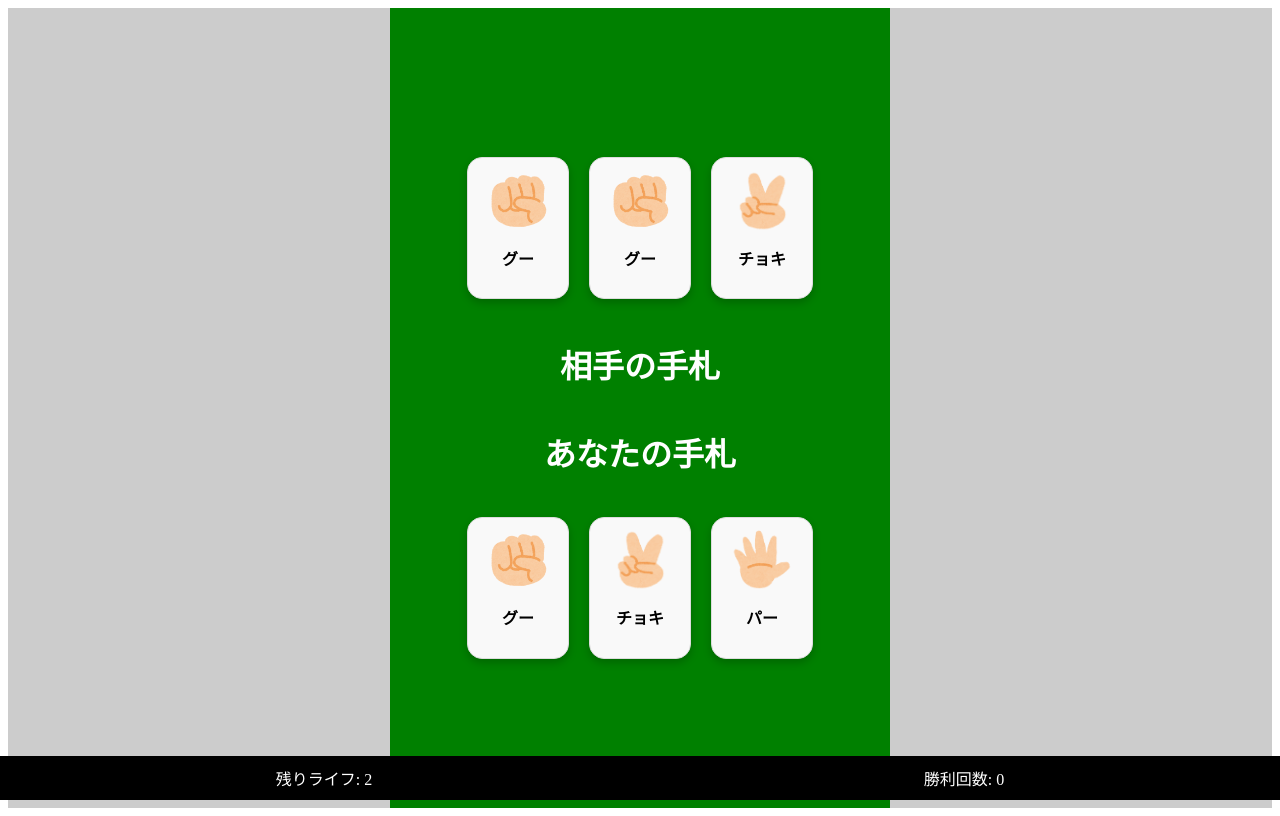
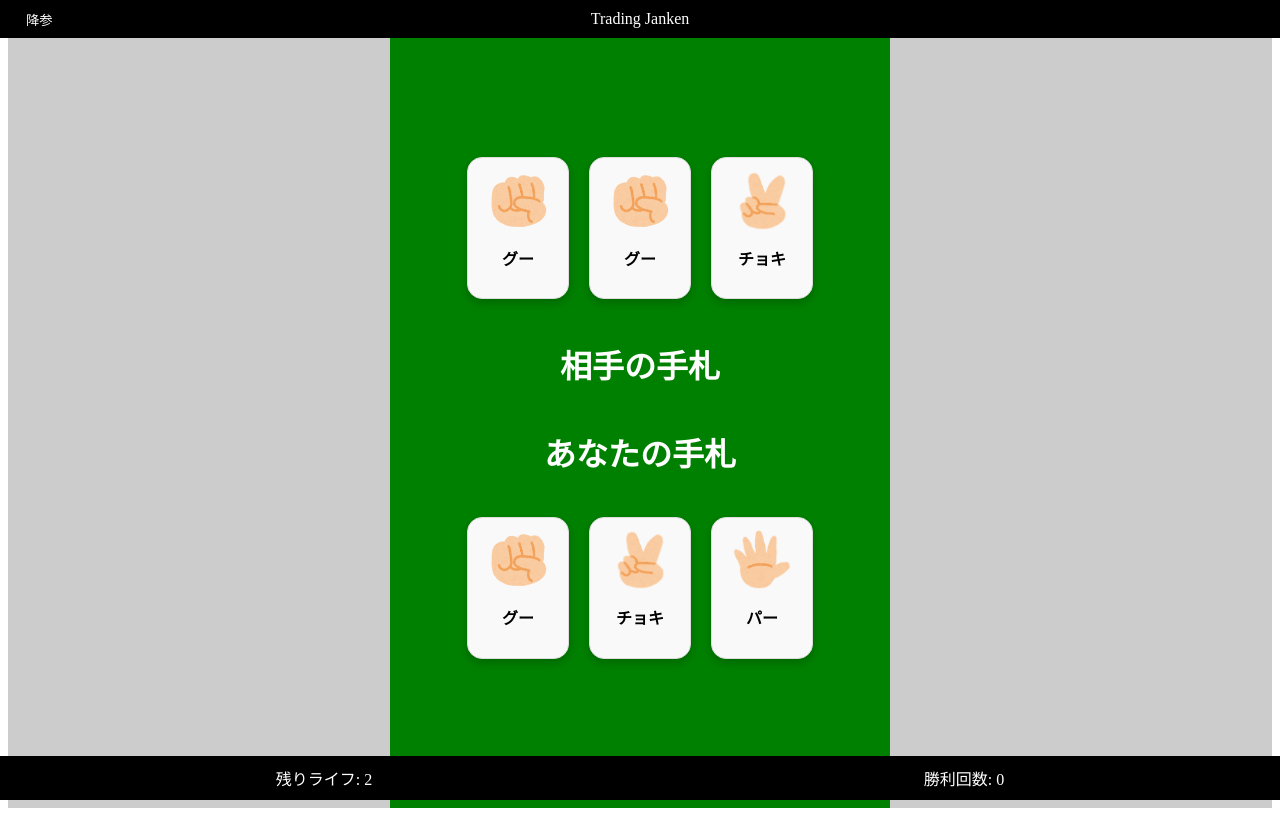
Before and after one commit to norimoriyuki/trading-janken, a Next.js app: page / in a window 1280 px wide. Both pictures are taken after a click on the button "スタート". Built offline with nearby package versions, Linux system fonts and the light colour scheme.

Commit message:
create surrender bar

```diff
--- a/app/components/JankenGameScreen.tsx
+++ b/app/components/JankenGameScreen.tsx
@@ -104,8 +104,45 @@ export default function JankenGameScreen({ onBackClick, playerChoices }: JankenG
   const closeDescription = () => setShowDescription(null);
   const closeResult = () => setShowResult(null);
 
+  const handleForfeit = () => {
+    setLife(0);
+    setShowScoreWindow(true);
+  };
+
   return (
     <div style={{ display: "flex", flexDirection: "column", alignItems: "center" }}>
+
+      <div style={{
+        position: "fixed",
+        top: 0,
+        left: 0,
+        width: "100%",
+        backgroundColor: "black",
+        color: "white",
+        padding: "10px 0",
+        textAlign: "center",
+        display: "flex",
+        alignItems: "center",
+        justifyContent: "center"
+      }}>
+        {/* 降参ボタンを左端に配置 */}
+        <button
+          onClick={handleForfeit}
+          style={{
+            color: "white",
+            background: "transparent",
+            border: "none",
+            cursor: "pointer",
+            position: "absolute",
+            left: "20px"
+          }}
+        >
+          降参
+        </button>
+
+        {/* タイトルを中央に配置 */}
+        <div>Trading Janken</div>
+      </div>
 
       <div style={{ display: "flex", justifyContent: "center", margin: "20px 0" }}>
         {computerChoices.map((choice, index) => (
--- a/app/components/ScoreWindow.tsx
+++ b/app/components/ScoreWindow.tsx
@@ -52,6 +52,8 @@ const ScoreWindow: React.FC<ScoreWindowProps> = ({
           <button onClick={handleSubmitScore} style={{ padding: "10px 20px" }}>
             スコアを登録（まだ
           </button>
+        </div>
+        <div style={{ display: "flex", justifyContent: "space-around", marginTop: "10px" }}>
           <button onClick={closeScoreWindow} style={{ padding: "10px 20px" }}>
             戻る
           </button>
--- a/app/page.tsx
+++ b/app/page.tsx
@@ -37,7 +37,7 @@ export default function Home() {
       >
         {isStartScreen ? (
           <div style={{ display: "flex", flexDirection: "column", alignItems: "center" }}>
-            <h1>トレーディングじゃんけん</h1>
+            <h1>Trading Janken</h1>
             <button onClick={handleStartClick} style={{ marginTop: "20px", padding: "10px 20px" }}>
               スタート
             </button>
```
